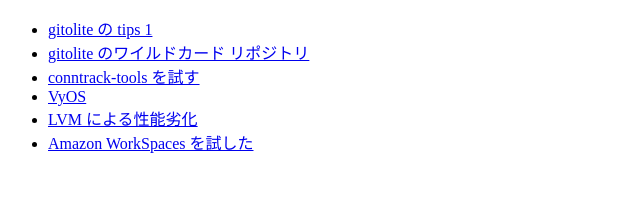
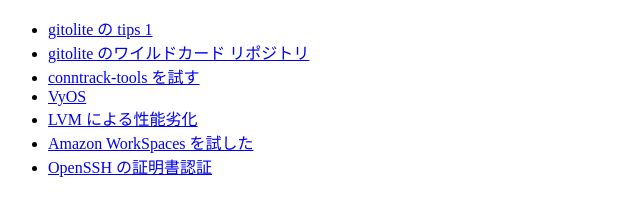
Before and after one commit to ogata/ogata.github.io, a plain HTML site: page index.html in a window 1280 px wide. Shown: the whole page, without its empty margins (0-640 px from the left). Drawn offline with Linux system fonts and the light colour scheme.

Commit message:
Update index.html

```diff
--- a/index.html
+++ b/index.html
@@ -10,6 +10,7 @@
 <li><a href='vyos/index.html'>VyOS</a>
 <li><a href='LVM/Performance-impact-of-LVM.html'>LVM による性能劣化</a>
 <li><a href='AWS/WorkSpaces/WorkSpaces.html'>Amazon WorkSpaces を試した</a>
+<li><a href='SSH/Certificate-based-Authentication.html'>OpenSSH の証明書認証</a>
 </ul>
 </body>
 </html>
```
